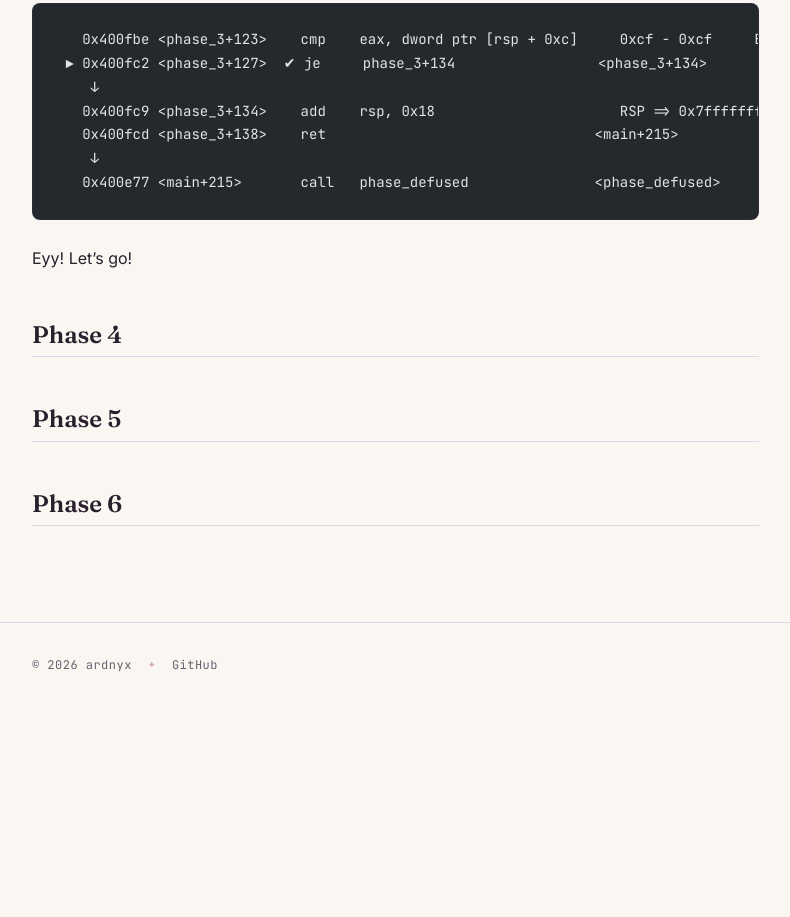
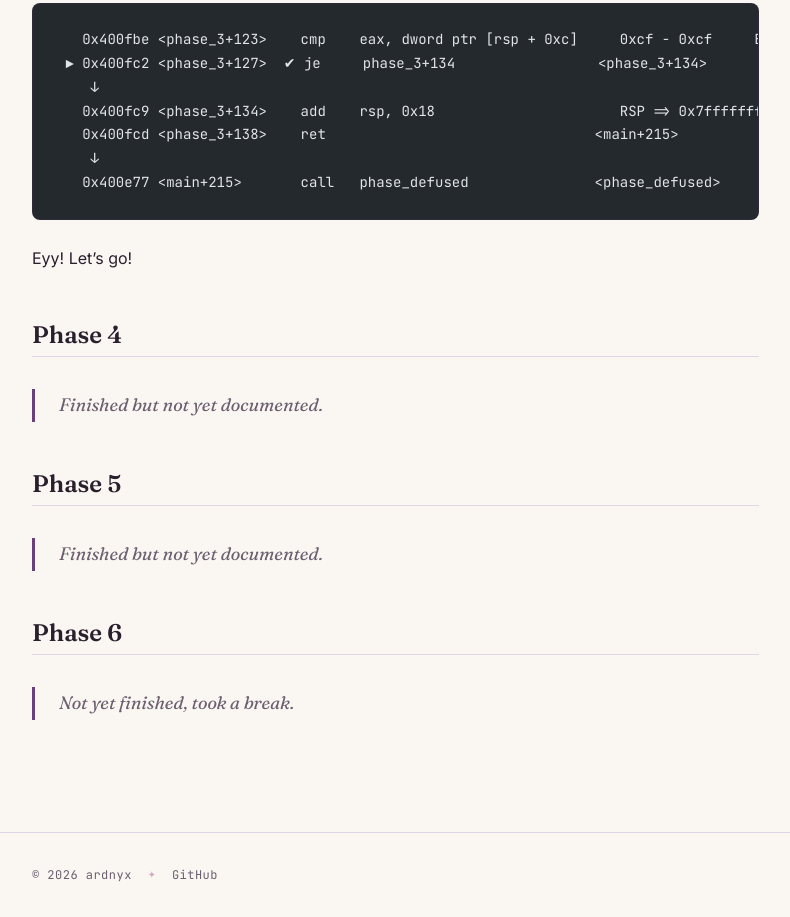
Before and after one commit to ardnyx/ardnyx.github.io, an Astro site: page /writeups/cmu_bomb-lab in a window 1280 px wide. Shown: the part 8198-9115 px from the top of the page, without its empty margins (82-872 px from the left). Before the commit the page ends 8906 px from the top, so only its background shows below. Built offline with nearby package versions, Linux system fonts and the light colour scheme; Astro itself is replaced by a stand-in of ours; code samples lack their colours.

Commit message:
updated phases 4-6 of binary bomb lab

````diff
--- a/src/content/writeups/CMU_bomb-lab.md
+++ b/src/content/writeups/CMU_bomb-lab.md
@@ -246,7 +246,8 @@ YES I AM CORRECT! I THINK THIS IS A SERIES OF SWITCH STATEMENTS? Well, that mean
 ```
 Eyy! Let's go!
 ## Phase 4
-
+> Finished but not yet documented.
 ## Phase 5
-
+> Finished but not yet documented.
 ## Phase 6
+> Not yet finished, took a break.
````
